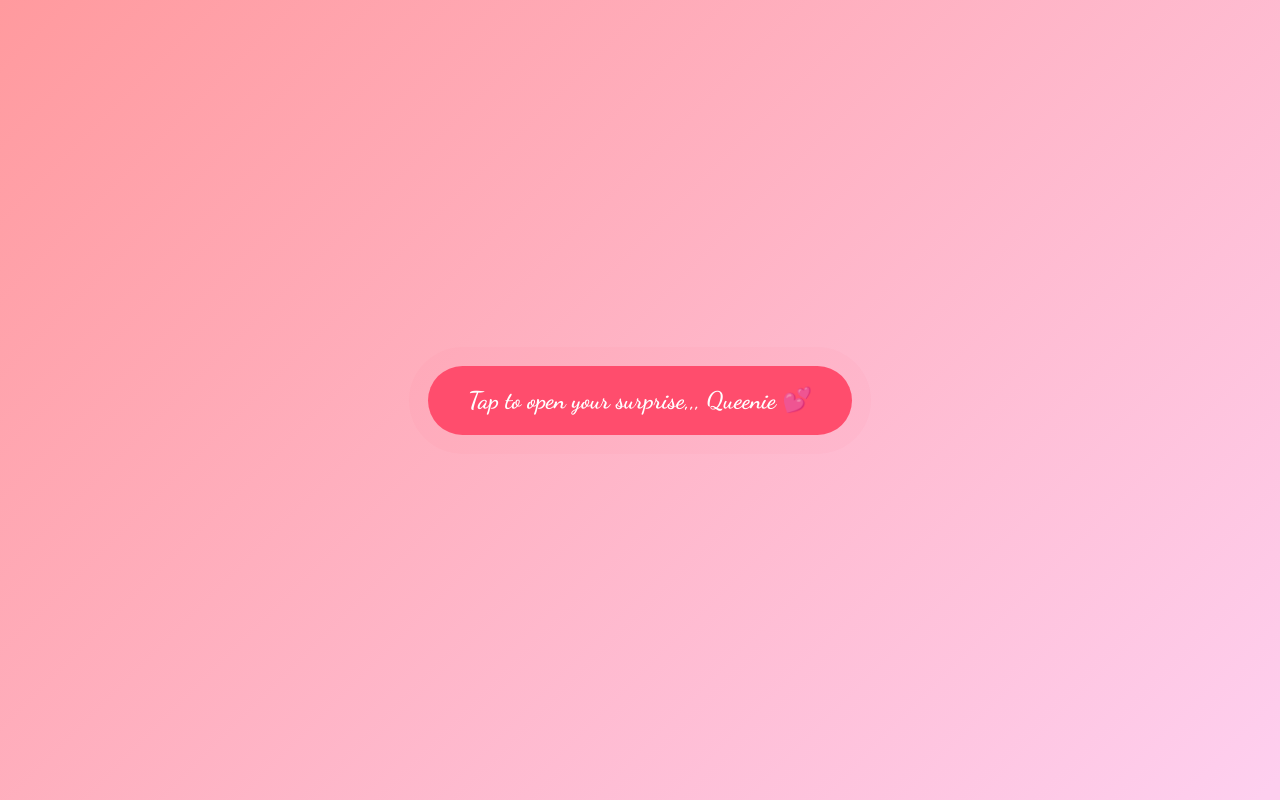
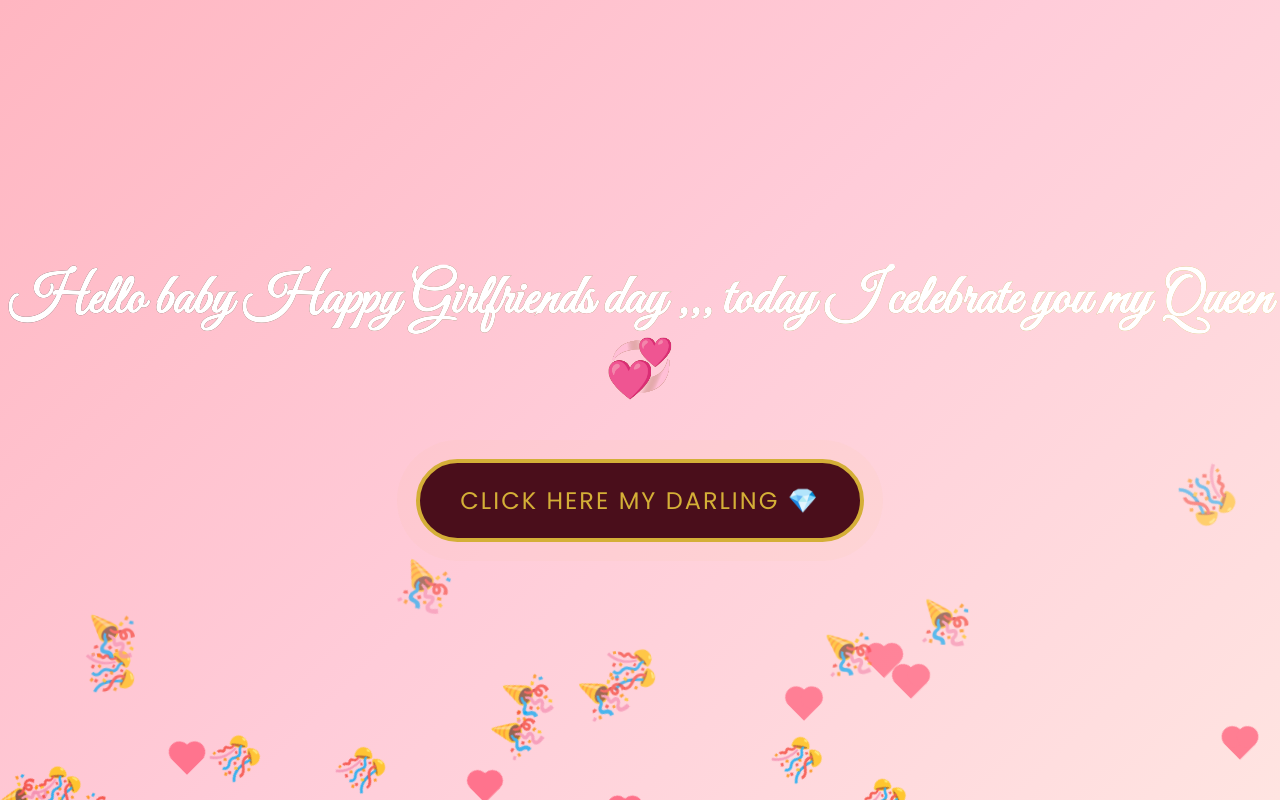
Before and after one commit to sam-schematics/Girlfriend-, a plain HTML site: page index.html in a window 1280 px wide. Drawn offline with Linux system fonts and the light colour scheme.

Commit message:
Revise index.html for Majestic Celebration theme
Updated the title and styles for a more majestic theme. Enhanced the welcome screen and added new content for the celebration.

```diff
--- a/index.html
+++ b/index.html
@@ -3,81 +3,43 @@
 <head>
     <meta charset="UTF-8">
     <meta name="viewport" content="width=device-width, initial-scale=1.0">
-    <title>For My Queenie 💕</title>
-    <link href="https://fonts.googleapis.com/css2?family=Dancing+Script:wght@700&family=Poppins:wght@300;400;600&display=swap" rel="stylesheet">
+    <title>Majestic Celebration for Queen Amadi 💕</title>
+    <!-- Majestic Fonts -->
+    <link href="https://fonts.googleapis.com/css2?family=Cormorant+Garamond:wght@700&family=Great+Vibes&family=Poppins:wght@300;400;600&display=swap" rel="stylesheet">
     <style>
+        :root {
+            --pink-light: #ffb6c1;
+            --pink-medium: #ffc0cb;
+            --pink-rose-gold: #ffccd9;
+            --pink-magenta: #ff4d6d;
+            --purple-royal: #4a0e1b;
+            --purple-royal-light: #fff0f3;
+            --gold: #d4af37;
+            --gold-glow: #ffdf00;
+        }
+
         body {
             margin: 0;
             padding: 0;
-            background: linear-gradient(135deg, #ffb6c1, #ffc0cb, #ffe4e1);
+            background: linear-gradient(135deg, var(--pink-light), var(--pink-rose-gold), #ffe4e1);
             font-family: 'Poppins', sans-serif;
             overflow-x: hidden;
-            color: #4a0e1b;
+            color: var(--purple-royal);
+            cursor: cell;
         }
 
-        /* Floating Hearts Animation */
-        .heart {
-            position: fixed;
-            bottom: -100px;
-            background-color: #ff4d6d;
-            width: 20px;
-            height: 20px;
-            transform: rotate(-45deg);
-            animation: floatUp 10s infinite ease-in;
-            z-index: 0;
-        }
-        .heart::before, .heart::after {
-            content: '';
-            position: absolute;
-            width: 20px;
-            height: 20px;
-            background-color: #ff4d6d;
-            border-radius: 50%;
-        }
-        .heart::before { top: -10px; left: 0; }
-        .heart::after { top: 0; left: 10px; }
-
-        @keyframes floatUp {
-            0% { transform: translateY(0) scale(1) rotate(-45deg); opacity: 1; }
-            100% { transform: translateY(-100vh) scale(1.5) rotate(-45deg); opacity: 0; }
+        /* Royal Header and Headings */
+        h1, h2 {
+            font-family: 'Cormorant Garamond', serif;
+            color: var(--purple-royal);
+            text-shadow: 1px 1px 2px rgba(0,0,0,0.1);
         }
 
-        /* Welcome Screen */
-        #welcome-screen {
-            position: fixed;
-            top: 0; left: 0; width: 100%; height: 100%;
-            background: linear-gradient(135deg, #ff9a9e 0%, #fecfef 99%, #fecfef 100%);
-            display: flex;
-            align-items: center;
-            justify-content: center;
-            z-index: 100;
-            transition: opacity 1.5s ease-out;
-        }
+        h1 { font-size: 3rem; text-align: center; }
+        h2 { font-size: 2.5rem; }
 
-        .open-btn {
-            background-color: #ff4d6d;
-            color: white;
-            border: none;
-            padding: 20px 40px;
-            font-size: 1.5rem;
-            border-radius: 50px;
-            cursor: pointer;
-            font-family: 'Dancing Script', cursive;
-            box-shadow: 0 10px 20px rgba(255, 77, 109, 0.4);
-            animation: pulse 2s infinite;
-            transition: transform 0.3s;
-        }
-
-        .open-btn:hover { transform: scale(1.1); }
-
-        @keyframes pulse {
-            0% { box-shadow: 0 0 0 0 rgba(255, 77, 109, 0.7); }
-            70% { box-shadow: 0 0 0 20px rgba(255, 77, 109, 0); }
-            100% { box-shadow: 0 0 0 0 rgba(255, 77, 109, 0); }
-        }
-
-        /* Main Content */
-        #main-content {
+        /* Generic majestic formatting for content */
+        .content-box {
             display: none;
             max-width: 800px;
             margin: 40px auto;
@@ -86,151 +48,280 @@
             backdrop-filter: blur(10px);
             border-radius: 20px;
             box-shadow: 0 15px 35px rgba(0,0,0,0.1);
+            border: 4px solid var(--gold);
             z-index: 10;
             position: relative;
-            animation: fadeIn 2s ease-in;
+            animation: majesticIn 1.5s ease-out;
         }
 
-        @keyframes fadeIn {
-            from { opacity: 0; transform: translateY(20px); }
-            to { opacity: 1; transform: translateY(0); }
+        @keyframes majesticIn {
+            from { opacity: 0; transform: scale(0.9); }
+            to { opacity: 1; transform: scale(1); }
         }
 
-        h1 {
-            font-family: 'Dancing Script', cursive;
-            font-size: 3rem;
-            text-align: center;
-            color: #d90429;
+        /* Specific headings for screens */
+        #welcome-greeting, #letter-greeting, #blueprint-header {
+            font-family: 'Great Vibes', cursive;
+            background: linear-gradient(to right, var(--purple-royal), var(--gold));
+            -webkit-background-clip: text;
+            -webkit-text-fill-color: transparent;
+            font-size: 3.5rem;
+            text-shadow: none;
             margin-bottom: 30px;
         }
 
-        h2 {
-            font-family: 'Dancing Script', cursive;
-            font-size: 2.5rem;
-            color: #ff4d6d;
-            border-bottom: 2px dashed #ffb6c1;
-            padding-bottom: 10px;
-            margin-top: 40px;
+        #welcome-greeting {
+            color: white;
+            -webkit-text-fill-color: white;
         }
 
-        p, li {
-            font-size: 1.1rem;
-            line-height: 1.8;
-            margin-bottom: 20px;
+        #welcome-greeting::after {
+            content: ' 💞';
+            color: var(--pink-magenta);
+            -webkit-text-fill-color: var(--pink-magenta);
         }
 
-        ul { list-style-type: none; padding: 0; }
+        p { font-size: 1.1rem; line-height: 1.8; margin-bottom: 20px; font-weight: 400; }
+        strong { color: var(--gold); font-size: 1.2rem; }
 
-        li {
-            background: #fff0f3;
-            margin-bottom: 15px;
-            padding: 15px;
-            border-radius: 10px;
-            border-left: 5px solid #ff4d6d;
+        /* Majestic Royal Buttons */
+        .royal-btn {
+            background-color: var(--purple-royal);
+            color: var(--gold);
+            border: 4px solid var(--gold);
+            padding: 20px 40px;
+            font-size: 1.5rem;
+            border-radius: 50px;
+            cursor: pointer;
+            font-family: 'Poppins', sans-serif;
+            text-transform: uppercase;
+            letter-spacing: 2px;
+            box-shadow: 0 10px 20px rgba(74, 14, 27, 0.4);
+            animation: royalPulse 2s infinite;
+            transition: transform 0.3s, box-shadow 0.3s;
+            display: block;
+            margin: 30px auto;
         }
 
-        strong { color: #d90429; }
+        .royal-btn:hover { transform: scale(1.1); box-shadow: 0 15px 30px rgba(74, 14, 27, 0.6); }
 
-        /* Responsive */
+        @keyframes royalPulse {
+            0% { box-shadow: 0 0 0 0 rgba(212, 175, 55, 0.7); }
+            70% { box-shadow: 0 0 0 20px rgba(212, 175, 55, 0); }
+            100% { box-shadow: 0 0 0 0 rgba(212, 175, 55, 0); }
+        }
+
+        /* Dynamic Floating Elements */
+        .floating {
+            position: fixed;
+            bottom: -100px;
+            z-index: 0;
+            opacity: 0.8;
+            pointer-events: none;
+        }
+
+        .heart { background-color: var(--pink-magenta); width: 20px; height: 20px; transform: rotate(-45deg); }
+        .heart::before, .heart::after { content: ''; position: absolute; width: 20px; height: 20px; background-color: var(--pink-magenta); border-radius: 50%; }
+        .heart::before { top: -10px; left: 0; }
+        .heart::after { top: 0; left: 10px; }
+
+        .emoji { font-size: 2rem; line-height: 1; }
+
+        .floating-heart { animation: floatUpHearts 10s infinite ease-in; }
+        @keyframes floatUpHearts {
+            0% { transform: translateY(0) scale(1) rotate(-45deg); opacity: 0.8; }
+            100% { transform: translateY(-120vh) scale(1.5) rotate(-45deg); opacity: 0; }
+        }
+
+        .floating-emoji { animation: floatUpEmojis 12s infinite ease-in; }
+        @keyframes floatUpEmojis {
+            0% { transform: translateY(0) scale(1) rotate(0deg); opacity: 0.9; }
+            100% { transform: translateY(-120vh) scale(2) rotate(360deg); opacity: 0; }
+        }
+
+        /* Screen 1 specific elements */
+        #welcome { text-align: center; display: flex; flex-direction: column; align-items: center; justify-content: center; height: 100vh; margin: 0; max-width: 100%; width: 100%; }
+        #welcome #welcome-greeting { margin-bottom: 20px; font-size: 3.5rem; text-shadow: none; color: white; -webkit-text-fill-color: white;}
+        #welcome .floating-group { position: absolute; top: 0; left: 0; width: 100%; height: 100%; }
+
+        /* Content Formatting */
+        ul { list-style-type: none; padding: 0; text-align: center; }
+        li { background: var(--purple-royal-light); margin-bottom: 15px; padding: 25px; border-radius: 10px; border: 2px solid var(--pink-rose-gold); position: relative; }
+        li::before { content: '👑'; position: absolute; top: 15px; left: -20px; font-size: 2rem; }
+        li strong { font-size: 1.3rem; display: block; margin-bottom: 10px; color: var(--purple-royal); }
+
         @media (max-width: 600px) {
-            #main-content { margin: 20px; padding: 25px; }
+            #welcome-greeting { font-size: 2.8rem; }
             h1 { font-size: 2.5rem; }
+            .content-box { margin: 20px; padding: 25px; }
+            .royal-btn { font-size: 1.2rem; padding: 15px 30px; }
         }
     </style>
 </head>
 <body>
 
-    <!-- Hidden YouTube Player -->
-    <div id="player" style="display:none;"></div>
+    <!-- Hidden YouTube Players for the Music -->
+    <!-- Positioned off-screen so they load properly without being seen -->
+    <div id="player-opening" style="position: absolute; top: -9999px; left: -9999px;"></div>
+    <div id="player-edsheeran" style="position: absolute; top: -9999px; left: -9999px;"></div>
 
-    <!-- Welcome Screen -->
-    <div id="welcome-screen">
-        <button class="open-btn" onclick="openSurprise()">Tap to open your surprise,,, Queenie 💕</button>
+    <!-- Screen 1: The Majestic Opening -->
+    <div id="welcome">
+        <div class="floating-group" id="welcome-floating"></div>
+        <h1 id="welcome-greeting">Hello baby Happy Girlfriends day ,,, today I celebrate you my Queen</h1>
+        <button class="royal-btn" onclick="majesticOpen()">click here my darling 💎</button>
     </div>
 
-    <!-- Main Content -->
-    <div id="main-content">
-        <h1>Happy Girlfriend's Day,,, my beautiful Queenie!</h1>
+    <!-- Screen 2: The Letter -->
+    <div id="letter" class="content-box">
+        <h1 id="letter-greeting">Happy Girlfriend's Day,,, my beautiful Queenie,,, my CEO,,, my darling!</h1>
 
-        <p>Even though miles and different towns are keeping us apart today,,, I wanted to take a moment to pause and celebrate you ,,,, and us.</p>
+        <p>Even though miles and different towns are keeping us apart today,,, I wanted to pause and celebrate you ,,,, and us ,,,, my CEO. Long distance isn't easy,,, but having you in my life makes every effort worth it. I don't just love you for who you are; I love the partnership we share,,, our ambitions of building our corporate empire together,,, and how we back each other up.</p>
 
-        <p>Long distance isn't always easy,,, but having you in my life makes every bit of effort worth it. I don't just love you for who you are; I love the partnership we share,,, our ambitions of building our corporate empire together,,, and the way we back each other up. You inspire me,,, my CEO,,, you bring out my best,,, and you make the future look incredible.</p>
+        <p>You inspire me,,, my honey,,, my beautiful Queenie,,, my darling,,, you bring out my best,,, and you make the future look incredible.</p>
 
-        <p>Four months feels like a long wait right now,,, but distance is temporary. What we’re building together is what lasts. Thank you for being my favorite person,,, my sweet honey,,, my biggest support,,, and my home.</p>
+        <p>Four months feels long right now,,, but distance is temporary. What we’re building together is what lasts. Thank you for being my favorite person,,, my sweet honey,,, my biggest support,,, and my home. I’m counting down the days until I see you.</p>
 
-        <p>I’m counting down the days until I see you. To give us something real to look forward to,,, I’ve already planned our exact date for the moment we’re back together ,,,, check out the blueprint below.</p>
+        <button class="royal-btn" onclick="viewBlueprint()">Our Special Reunion Plan 👑</button>
+    </div>
 
-        <h2>The Reunion Date Blueprint</h2>
+    <!-- Screen 3: The Reunion Date Blueprint -->
+    <div id="blueprint" class="content-box">
+        <h1 id="blueprint-header">The Reunion Date Blueprint for my Queen 💎</h1>
+
+        <p>This is what we have to look forward to when we finally meet in three weeks ,,,, check it out below,,, Queenie 💕.</p>
 
         <ul>
-            <li><strong>1. The Vibe & Atmosphere</strong><br>
-            <strong>Bedsitter Sanctuary:</strong> Turning our room into a private,,, cozy paradise. Clean space,,, soft music,,, and warm lighting just for you.<br>
-            <strong>Zero Distractions:</strong> Phones on silent and put aside. Total,,, uninterrupted focus on you,,, my love.</li>
+            <li>
+                <strong>1. The Vibe & Atmosphere ,,,, Bedsitter Sanctuary ,,,, Zero Distractions</strong>
+                Turning our room into a private,,, cozy paradise. Clean space,,, soft music,,, and warm lighting just for you ,,,, darling. Phones on silent and put aside. Total,,, uninterrupted focus on you,,, my love.
+            </li>
 
-            <li><strong>2. The Royal Menu & Reunion Toast</strong><br>
-            <strong>Chef’s Special:</strong> I'll handle the cooking entirely. Preparing your favorite Fish Dish alongside some delicious Chicken.<br>
-            <strong>VIP Service:</strong> You won't lift a finger,,, honey. Food will be served to you right at your comfort spot,,, making you feel truly cherished on your special day.<br>
-            <strong>The 4,,,,Month Toast:</strong> Raising a glass of a sweet drink to celebrate surviving 4 full months apart and finally being back in each other's arms.</li>
+            <li>
+                <strong>2. The Royal Menu & Reunion Toast Chef’s Special ,,,, VIP Service ,,,, The 4,,,,Month Toast</strong>
+                I'll handle the cooking entirely. Preparing your favorite Fish Dish alongside some delicious Chicken. You won't lift a finger,,, honey. Food will be served to you right at your comfort spot,,, making you feel truly cherished on your special day ,,,, darling. Raising a glass of a sweet drink to celebrate surviving 4 full months apart and finally being back in each other's arms.
+            </li>
 
-            <li><strong>3. The Unwind,,, Gifts & Soft Moments</strong><br>
-            <strong>The Gift Reveal:</strong> Setting aside time to hand over and unwrap the special gifts I bought for you while away.<br>
-            <strong>Cozy Catch,,,,up & Movie:</strong> Curled up on the bed together,,, talking,,, laughing,,, and watching our favorite show.<br>
-            <strong>The Best Part:</strong> Ending the night with you falling asleep warm and cozy right in my arms ,,,, just quiet,,, peaceful,,, and back where you belong.</li>
+            <li>
+                <strong>3. The Unwind,,, Gifts & Soft Moments The Gift Reveal ,,,, Cozy Catch,,,,up & Movie ,,,, The Best Part</strong>
+                Setting aside time to hand over and unwrap the special gifts I bought for you while away. Curled up on the bed together,,, talking,,, laughing,,, and watching our favorite show ,,,, honey. Ending the night with you falling asleep warm and cozy right in my arms ,,,, just quiet,,, peaceful,,, and back where you belong.
+            </li>
         </ul>
+
+        <button class="royal-btn" onclick="backToLetter()">Back to your Letter 💎</button>
     </div>
 
     <script>
-        // 1. Generate Floating Hearts
-        function createHearts() {
-            for(let i = 0; i < 20; i++) {
-                let heart = document.createElement('div');
-                heart.className = 'heart';
-                heart.style.left = Math.random() * 100 + 'vw';
-                heart.style.animationDuration = (Math.random() * 5 + 5) + 's';
-                heart.style.animationDelay = Math.random() * 5 + 's';
-                document.body.appendChild(heart);
-            }
-        }
-        createHearts();
-
-        // 2. Load the YouTube IFrame API code asynchronously.
+        // 1. Load YouTube IFrame API Asynchronously
         var tag = document.createElement('script');
         tag.src = "https://www.youtube.com/iframe_api";
         var firstScriptTag = document.getElementsByTagName('script')[0];
         firstScriptTag.parentNode.insertBefore(tag, firstScriptTag);
 
-        // 3. Create the hidden YouTube player once the API code downloads.
-        var player;
+        var playerOpening;
+        var playerEdSheeran;
+
+        // 2. Initialize both hidden players
         function onYouTubeIframeAPIReady() {
-            player = new YT.Player('player', {
-                height: '0',
-                width: '0',
-                videoId: '2Vv-BfVoq4g', // YouTube ID for Ed Sheeran - Perfect
+            playerOpening = new YT.Player('player-opening', {
+                height: '1', width: '1',
+                // TO USE PRINCE INDAH: Delete 'SlPhMPnQ58k' and paste your Prince Indah YouTube ID below!
+                videoId: 'SlPhMPnQ58k',
+                playerVars: { 'autoplay': 0, 'controls': 0 }
+            });
+
+            playerEdSheeran = new YT.Player('player-edsheeran', {
+                height: '1', width: '1',
+                videoId: '2Vv-BfVoq4g', // Ed Sheeran - Perfect
                 playerVars: {
                     'autoplay': 0,
                     'controls': 0,
-                    'start': 162 // Starts exactly at the chorus
+                    'start': 162 // Starts exactly at the chorus!
                 }
             });
         }
 
-        // 4. Handle Button Click (Plays music and reveals website)
-        function openSurprise() {
-            const welcome = document.getElementById('welcome-screen');
-            const main = document.getElementById('main-content');
+        // Screen Elements
+        const welcomeScreen = document.getElementById('welcome');
+        const letterScreen = document.getElementById('letter');
+        const blueprintScreen = document.getElementById('blueprint');
+        const welcomeFloatingGroup = document.getElementById('welcome-floating');
 
-            // Play the YouTube audio
-            if (player && typeof player.playVideo === 'function') {
-                player.playVideo();
+        // Phase 1: Tap to open.
+        function majesticOpen() {
+            if (playerOpening && typeof playerOpening.playVideo === 'function') {
+                playerOpening.playVideo();
             }
 
-            // Fade out welcome screen and show content
-            welcome.style.opacity = '0';
+            welcomeScreen.style.animation = "majesticIn 1s reverse ease-in";
             setTimeout(() => {
-                welcome.style.display = 'none';
-                main.style.display = 'block';
+                welcomeScreen.style.display = "none";
+                letterScreen.style.display = "block";
+                clearWelcomeFloating();
+                createFloatingHearts(15, letterScreen);
             }, 1000);
         }
+
+        // Phase 2: Letter Screen to Blueprint.
+        function viewBlueprint() {
+            if (playerOpening && typeof playerOpening.pauseVideo === 'function') {
+                playerOpening.pauseVideo();
+            }
+            if (playerEdSheeran && typeof playerEdSheeran.playVideo === 'function') {
+                playerEdSheeran.playVideo();
+            }
+
+            letterScreen.style.display = "none";
+            blueprintScreen.style.display = "block";
+            createFloatingHearts(10, blueprintScreen);
+        }
+
+        // Phase 3: Blueprint Screen back to Letter.
+        function backToLetter() {
+            if (playerEdSheeran && typeof playerEdSheeran.pauseVideo === 'function') {
+                playerEdSheeran.pauseVideo();
+                playerEdSheeran.seekTo(162); // Reset Ed Sheeran back to the chorus for next time
+            }
+            if (playerOpening && typeof playerOpening.playVideo === 'function') {
+                playerOpening.playVideo();
+            }
+
+            blueprintScreen.style.display = "none";
+            letterScreen.style.display = "block";
+        }
+
+        // Floating Animations Setup
+        function clearWelcomeFloating() { welcomeFloatingGroup.innerHTML = ''; }
+
+        function createFloatingWelcomeEmojis(count) {
+            const emojis = ['🎊', '🎉'];
+            for (let i = 0; i < count; i++) {
+                const el = document.createElement('div');
+                el.className = `floating floating-emoji emoji`;
+                el.innerHTML = emojis[Math.floor(Math.random() * emojis.length)];
+                setElementPosition(el);
+                welcomeFloatingGroup.appendChild(el);
+            }
+            createFloatingHearts(10, welcomeFloatingGroup);
+        }
+
+        function createFloatingHearts(count, container) {
+            for (let i = 0; i < count; i++) {
+                const el = document.createElement('div');
+                el.className = `floating floating-heart heart`;
+                setElementPosition(el);
+                container.appendChild(el);
+            }
+        }
+
+        function setElementPosition(el) {
+            el.style.left = Math.random() * 100 + 'vw';
+            el.style.animationDuration = (Math.random() * 5 + 8) + 's';
+            el.style.animationDelay = (Math.random() * 5) + 's';
+        }
+
+        // Start floating elements on load
+        createFloatingWelcomeEmojis(25);
     </script>
 </body>
-  </html>
+</html>
```
